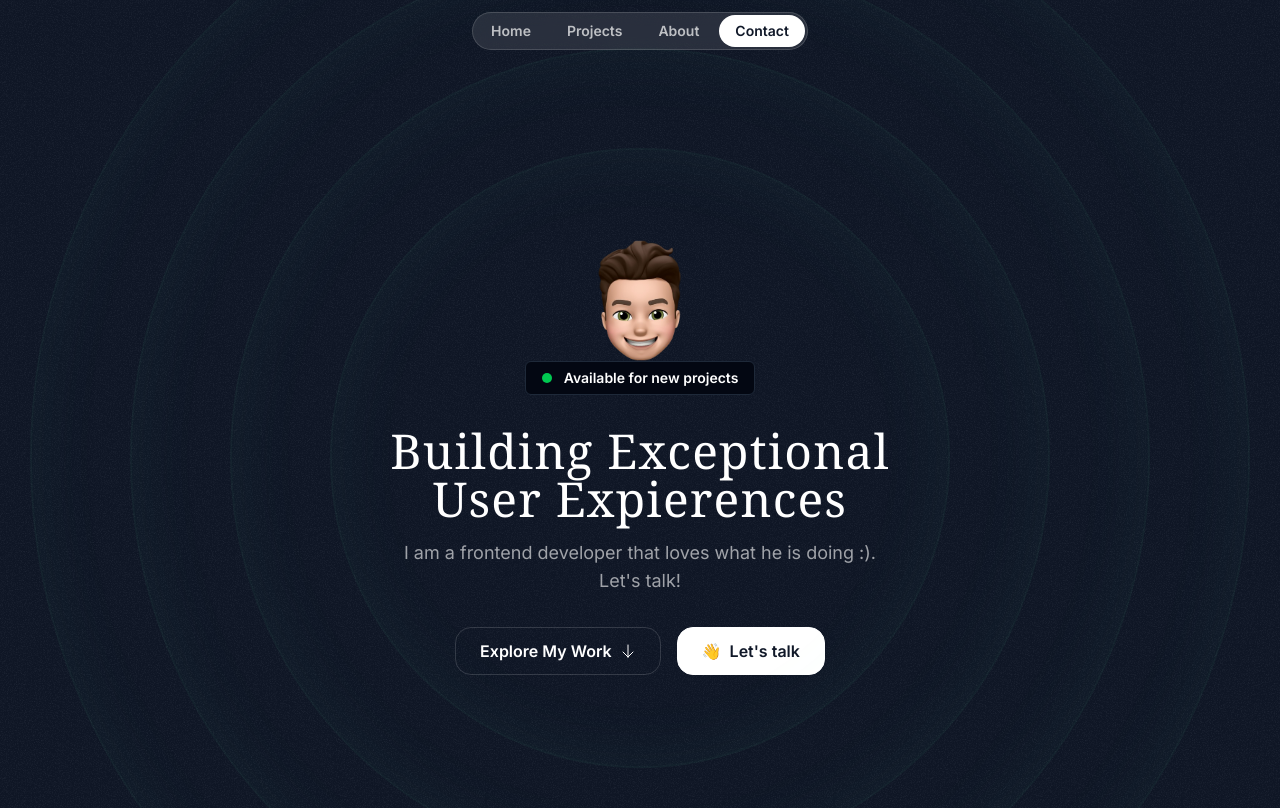
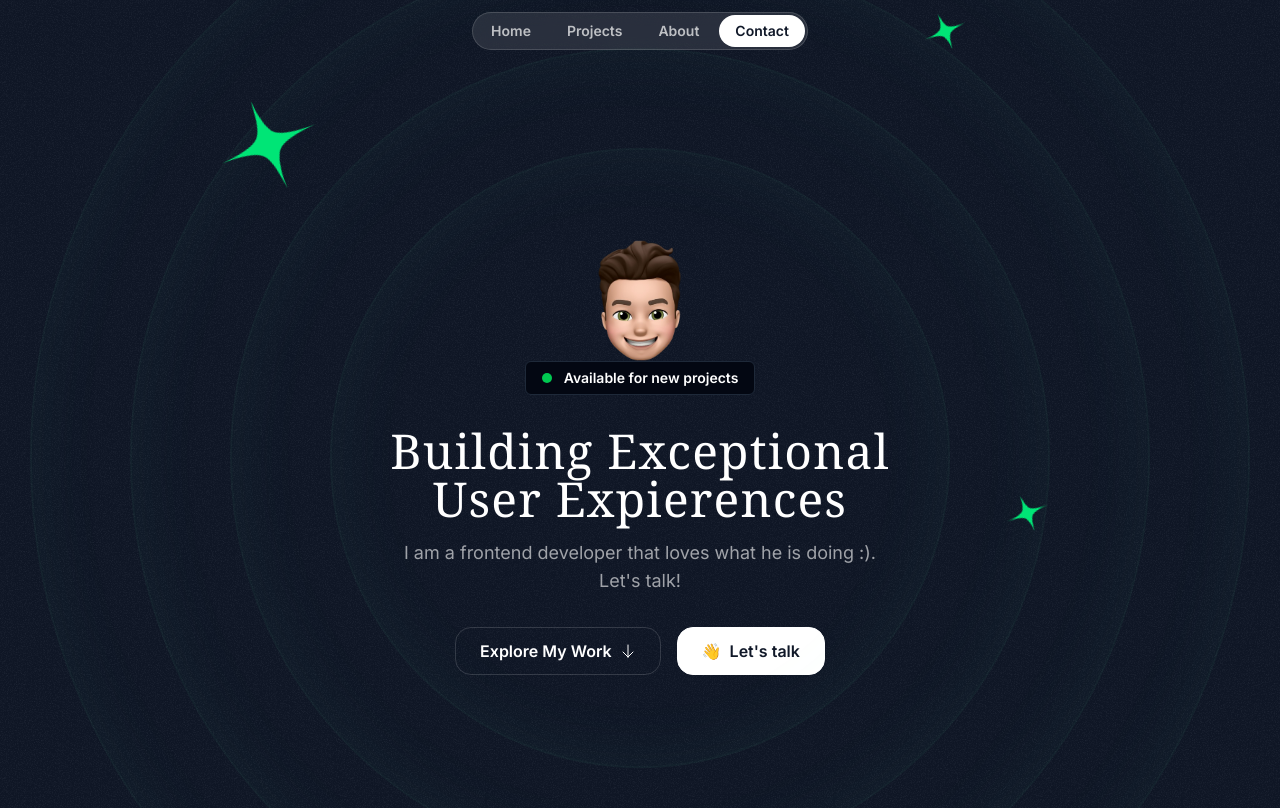
Before and after one commit to reavz7/stepien-portfolio-react, a Next.js app: page / in a window 1280 px wide. Shown: the top 808 px of the page. Built offline with nearby package versions, Linux system fonts and the light colour scheme; a web font is replaced by a local one.

Commit message:
Add HeroOrbit component and enhance HeroSection with multiple orbiting stars

```diff
--- /dev/null
+++ b/src/app/components/HeroOrbit.tsx
@@ -0,0 +1,28 @@
+import { transform } from "next/dist/build/swc/generated-native";
+import { PropsWithChildren } from "react";
+
+export const HeroOrbit = ({
+  children,
+  size,
+  rotation
+}: PropsWithChildren<{ size: number, rotation: number }>) => {
+  return (
+    <div className="absolute left-1/2 top-1/2 -translate-x-1/2 -translate-y-1/2  size-[800px] animate-spin [animation-duration:30s]">
+      <div
+        className=""
+        style={{
+          transform: `rotate(${rotation}deg)`,
+          height: `${size}px`,
+          width: `${size}px`,
+        }}
+      >
+        <div className="inline-flex"
+          style={{
+            transform: `rotate(${rotation * -1}deg)`
+          }}>
+          {children}
+        </div>
+      </div>
+    </div>
+  );
+};
--- a/src/app/sections/Hero.tsx
+++ b/src/app/sections/Hero.tsx
@@ -3,6 +3,8 @@ import Image from "next/image";
 import ArrowDown from "../assets/icons/arrow-down.svg";
 import grainImage from "../assets/images/grain.jpg";
 import Staricon from "../assets/icons/star.svg";
+import SparkleIcon from "../assets/icons/sparkle.svg"
+import { HeroOrbit } from "../components/HeroOrbit";
 export const HeroSection = () => {
   return (
     <div className="py-32 md:py-48 lg:py-60 relative overflow-x-clip">
@@ -14,7 +16,39 @@ export const HeroSection = () => {
       <div className="hero-ring size-[820px]"></div>
       <div className="hero-ring size-[1020px]"></div>
       <div className="hero-ring size-[1220px]"></div>
-
+      <HeroOrbit size={800} rotation={-72}>
+        <Image
+          src={Staricon}
+          alt="A star icon floating in the background"
+          className="size-28"
+          style={{
+            filter:
+              "brightness(0) saturate(100%) invert(55%) sepia(74%) saturate(577%) hue-rotate(101deg) brightness(103%) contrast(103%)",
+          }}
+        />
+      </HeroOrbit>
+        <HeroOrbit size={550} rotation={20}>
+        <Image
+          src={Staricon}
+          alt="A star icon floating in the background"
+          className="size-12"
+          style={{
+            filter:
+              "brightness(0) saturate(100%) invert(55%) sepia(74%) saturate(577%) hue-rotate(101deg) brightness(103%) contrast(103%)",
+          }}
+        />
+      </HeroOrbit>
+       <HeroOrbit size={590} rotation={98}>
+        <Image
+          src={Staricon}
+          alt="A star icon floating in the background"
+          className="size-12"
+          style={{
+            filter:
+              "brightness(0) saturate(100%) invert(55%) sepia(74%) saturate(577%) hue-rotate(101deg) brightness(103%) contrast(103%)",
+          }}
+        />
+      </HeroOrbit>
       <div className="container mx-auto">
         <div className="flex flex-col items-center">
           <Image
```
